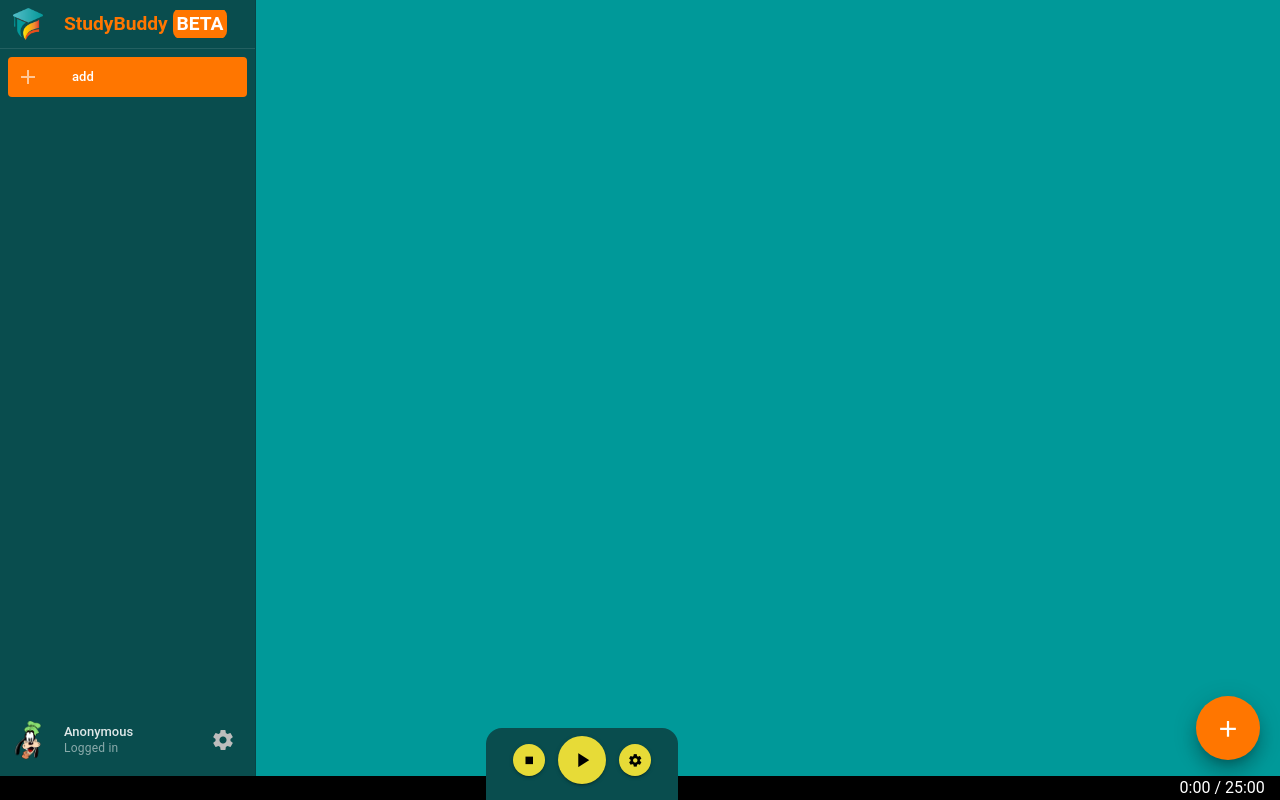
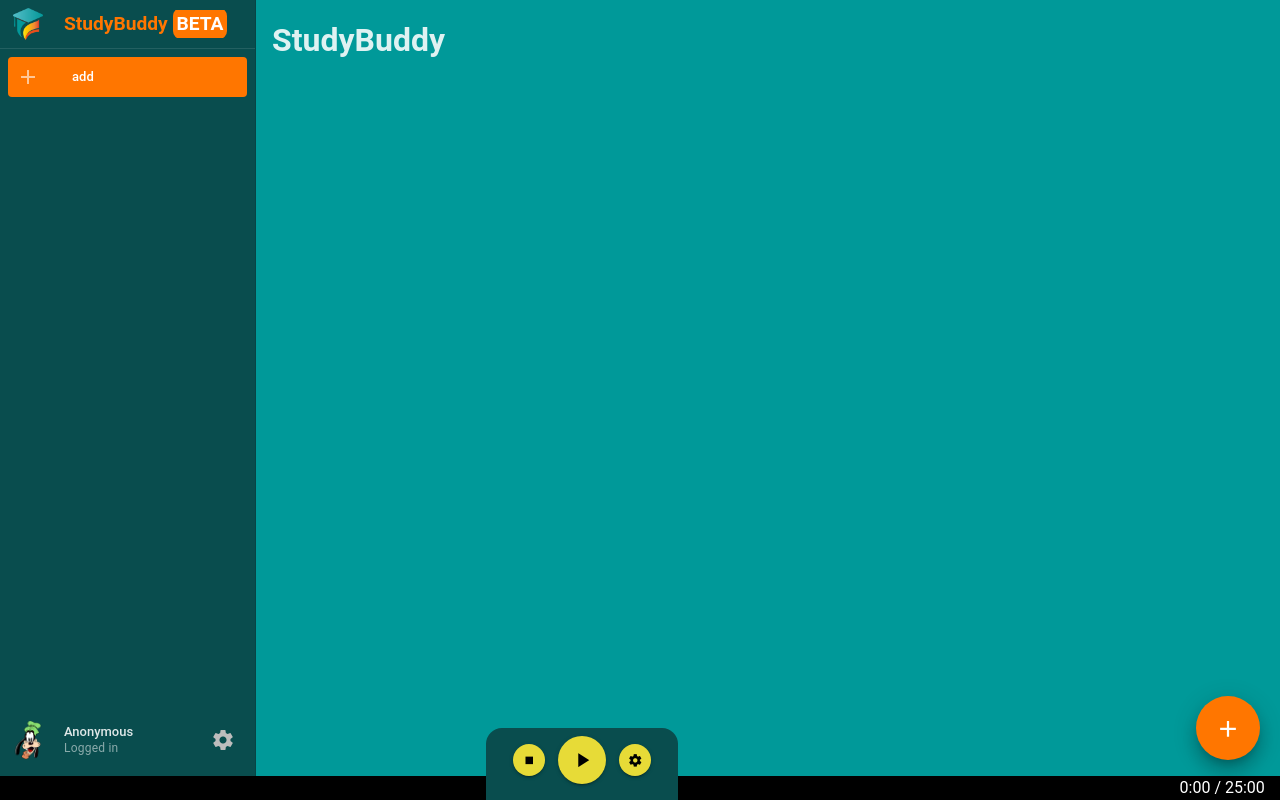
Before and after one commit to studybuddydev/studybuddy-app, a Vue app: page /#/exam/1 in a window 1280 px wide. Built offline with nearby package versions, Linux system fonts and the light colour scheme; what v-calendar would draw is missing.

Commit message:
dashboard data

```diff
--- a/src/components/Pomodoro/Pomodoro.vue
+++ b/src/components/Pomodoro/Pomodoro.vue
@@ -166,7 +166,7 @@ const maxInactiveTime = 1000 * 60 * 60 * 8; // 8 hours
 setInterval(() => {
 
 
-  if (currentMs.value - cProgress.value.msStarted > maxInactiveTime) {
+  if (cProgress.value.pomodoroRunning === true && currentMs.value - cProgress.value.msStarted > maxInactiveTime) {
     stop()
     return;
   }
--- a/src/components/SBalendar/SBalendar.vue
+++ b/src/components/SBalendar/SBalendar.vue
@@ -2,7 +2,6 @@
   <Calendar view="weekly" is-dark="system" :first-day-of-week="2">
     <template v-slot:day-content="{ day, attributes}">
       <div class="day-slot">
-
 
         <div class="grid-structure times" v-if="(day.date as Date).getDay() === 1">
           <p class="text-center title" style="color: transparent">Time</p>
@@ -10,9 +9,6 @@
             <div v-for="t in timeSlots" class="time"><p>{{ t }}</p></div>
           </div>
         </div>
-
-
-
 
         <div class="grid-structure timeslots">
           <p class="text-center title day-number">{{ (day.date as Date).getDate() }}</p>
--- a/src/router/index.ts
+++ b/src/router/index.ts
@@ -3,6 +3,7 @@ import { createRouter, createWebHistory, createWebHashHistory } from 'vue-router
 // import ExamView from '@/views/ExamView.vue'
 // import ChapterView from '@/views/ChapterView.vue'
 import StudyView from '@/views/StudyView.vue'
+import { EStudyView } from '@/types'
 
 const router = createRouter({
   history: createWebHashHistory(),
@@ -11,19 +12,22 @@ const router = createRouter({
     {
       path: '/',
       name: 'home',
-      component: StudyView
+      component: StudyView,
+      meta: { type: EStudyView.Dashboard }
     },
 
     {
       path: '/exam/:exam',
       name: 'exam',
-      component: StudyView
+      component: StudyView,
+      meta: { type: EStudyView.Exam }
     },
 
     {
       path: '/exam/:exam/:chapter',
       name: 'chapter',
-      component: StudyView
+      component: StudyView,
+      meta: { type: EStudyView.Chapter }
     }
   ]
 })
--- a/src/stores/state.ts
+++ b/src/stores/state.ts
@@ -1,17 +1,29 @@
 import { ref } from 'vue'
 import { defineStore } from 'pinia'
-import type { State, Exam, PomodoroSettings, Chapter, UserSettings, CurrentPomodoro, WithLink, Link } from '@/types'
+import type { State, Exam, PomodoroSettings, Chapter, UserSettings, CurrentPomodoro, WithLink, Link, StudyElement } from '@/types'
 
+const defaultData: State = {
+  username: 'Anonymous',
+  data: {
+    exams: [],
+    dashboard: { name: 'StudyBuddy', links: [], postIts: [], showTasks: false, tasks: [] }
+  },
+  settings: {},
+  stats: {}
+}
 
 export const useStateStore = defineStore('state', () => {
   const lsState = JSON.parse(localStorage.getItem('state') || '{}') as State ?? {};
-  if (!lsState.exams) lsState.exams = [];
-  if (!lsState.username) lsState.username = 'Anonymous';
-  if (!lsState.settings) lsState.settings = {};
+  if (!lsState.username) lsState.username = defaultData.username;
+  if (!lsState.data) lsState.data = defaultData.data;
+  if (!lsState.data.exams) lsState.data.exams = defaultData.data.exams;
+  if (!lsState.data.dashboard) lsState.data.dashboard = defaultData.data.dashboard;
+  if (!lsState.settings) lsState.settings = defaultData.settings;
   const state = ref(lsState);
 
   // ========= Generic =========
   function save() {
+    console.log('Saving localstorage')
     localStorage.setItem('state', JSON.stringify(state.value));
   }
 
@@ -29,20 +41,33 @@ export const useStateStore = defineStore('state', () => {
   }
 
   // ========= Exam =========
+  function getStudyElement(examName?: string, chapterName?: string): StudyElement {
+    if (examName) {
+      const exam = getExam(examName);
+      if (chapterName) {
+        const chapter = exam?.chapters.find(c => c.name === chapterName);
+        if (chapter) return chapter;
+      }
+      if (exam) return exam;
+    }
+
+    return state.value.data.dashboard;
+  }
+
   function getExams() {
-    return state.value.exams ?? [];
+    return state.value.data.exams ?? [];
   }
   function getExam(name: string) {
-    return state.value.exams?.find(e => e.name === name);
+    return state.value.data.exams?.find(e => e.name === name);
   }
   function addExam(exam: Exam) {
-    if (!state.value.exams) state.value.exams = [exam];
-    else state.value.exams?.push(exam);
+    if (!state.value.data.exams) state.value.data.exams = [exam];
+    else state.value.data.exams?.push(exam);
     save();
   }
   function editExam(i: number, name: string, icon: string, color: string | undefined) {
-    if (!state.value.exams) return;
-    const exam = state.value.exams[i];
+    if (!state.value.data.exams) return;
+    const exam = state.value.data.exams[i];
     if (!exam) return;
     exam.color = color;
     exam.name = name;
@@ -50,7 +75,7 @@ export const useStateStore = defineStore('state', () => {
     save();
   }
   function removeExam(i: number) {
-    state.value.exams?.splice(i, 1);
+    state.value.data.exams?.splice(i, 1);
     save();
   }
   function addChapter(exam: Exam, chapter: Chapter) {
@@ -70,11 +95,9 @@ export const useStateStore = defineStore('state', () => {
 
   function checkValidExamName(name: string) {
     if (!name) return false;
-    if (state.value.exams?.find(e => e.name === name)) return false;
+    if (state.value.data.exams?.find(e => e.name === name)) return false;
     return true;
   }
-
-  // ========= Stats =========
 
   // ========= Settings =========
 
@@ -127,7 +150,7 @@ export const useStateStore = defineStore('state', () => {
     save,
     saveLanguage, getLanguage,
     getUsername,
-    getExams, getExam, addExam, editExam, removeExam,
+    getStudyElement, getExams, getExam, addExam, editExam, removeExam,
     addChapter, editChapter, removeChapter,
     checkValidExamName,
     getPomodoroSettings, setPomodoroSettings, getCurrentPomodoro, setCurrentPomodoro, removeCurrentPomodoro,
--- a/src/types/index.ts
+++ b/src/types/index.ts
@@ -1,3 +1,8 @@
+export enum EStudyView {
+  Dashboard, Exam, Chapter
+}
+
+
 export type MenuElement = {
   name: string;
   to: string;
@@ -85,11 +90,15 @@ export type UserSettings = {
 }
 
 export type State = {
-  username?: string;
-  exams?: Exam[];
-  stats?: Stats;
+  username: string;
+  stats: Stats;
 
-  settings?: {
+  data: {
+    exams: Exam[];
+    dashboard: StudyElement;
+  }
+
+  settings: {
     pomodoro?: {
       pomodoroSettings?: PomodoroSettings;
       currentPomodoro?: CurrentPomodoro;
--- a/src/views/StudyView.vue
+++ b/src/views/StudyView.vue
@@ -1,6 +1,6 @@
 <template>
 
-  <!--<SBalendar /> -->
+  <SBalendar v-if="pageType === EStudyView.Dashboard" />
 
   <v-container>
     <h1>{{ element.name }}</h1>
@@ -30,34 +30,15 @@ import Links from '@/components/Links/Links.vue'
 import PostIt from '@/components/PostIt/PostIt.vue'
 import ToDo from '@/components/ToDo/ToDo.vue'
 import Add from '@/components/Add/Add.vue'
-import type { StudyElement } from '@/types';
+import { EStudyView } from '@/types';
 
 import { useRoute } from 'vue-router'
 import { useStateStore } from "@/stores/state";
 const state = useStateStore();
 const route = useRoute()
 
-
-function getElement(): StudyElement {
-  if (route.params.exam) {
-    const exam = state.getExam(route.params.exam as string);
-    if (route.params.chapter) {
-      const chapter = exam?.chapters.find(c => c.name === route.params.chapter);
-      if (chapter) return chapter;
-    }
-    if (exam) return exam;
-  }
-
-  return {
-    name: '',
-    links: [],
-    postIts: [],
-    showTasks: false,
-    tasks: [],
-  };
-}
-
-const element = ref(getElement());
+const pageType = route.meta.type as EStudyView;
+const element = ref(state.getStudyElement(route.params.exam as string, route.params.chapter as string));
 
 const linkRef = ref<InstanceType<typeof Links> | null>(null);
 const postitRef = ref<InstanceType<typeof PostIt> | null>(null);
```
